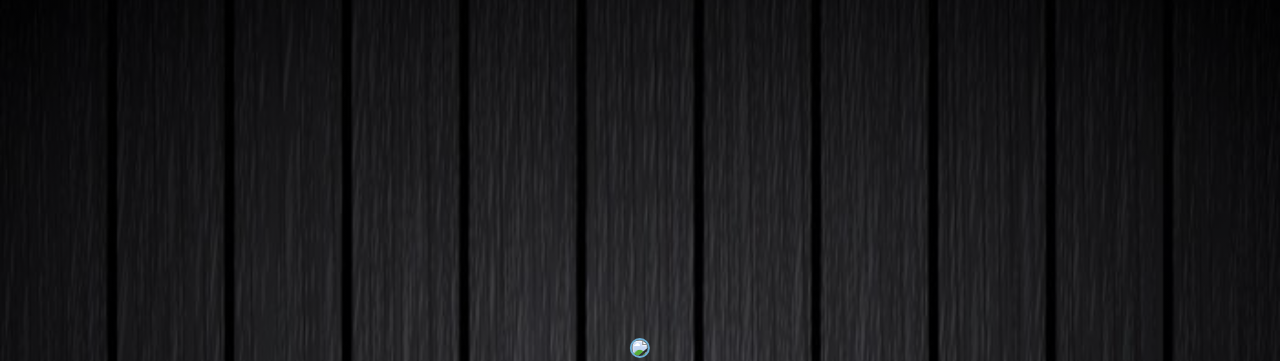
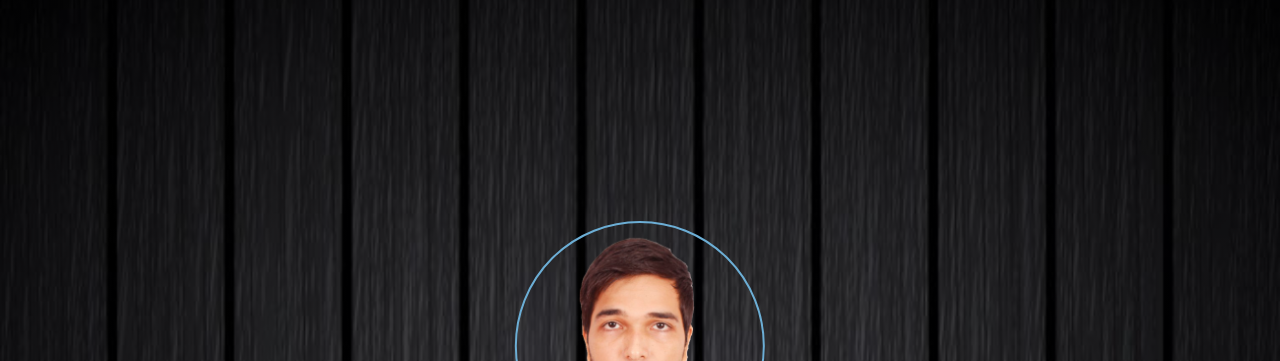
Before and after one commit to SouravGon/resume.github.io, a plain HTML site: page index.html in a window 1280 px wide. Shown: the top 361 px of the page. Drawn offline with nearby package versions, Linux system fonts and the light colour scheme.

Commit message:
changes in index file

```diff
--- a/index.html
+++ b/index.html
@@ -18,7 +18,7 @@
 	<section id="header">
 		<div class="container text-center">
 			<div class="user-box">
-				<img src="img/sg.png">
+				<img src="img/user.png">
 				<h1>Sourav Gon</h1>
 				<p>Web Developer • Data Science Enthusiast</p>
 			</div>
@@ -76,26 +76,7 @@
 
 					</p>
 
-					<!-- <div class="skills-bar">
-						<p>Adobe Photoshop</p>
-						<div class="progress">
-							<div class="progress-bar" style="width: 80%;">80%</div>
-						</div>
-					</div>
 
-					<div class="skills-bar">
-						<p>Web Development</p>
-						<div class="progress">
-							<div class="progress-bar" style="width: 90%;">90%</div>
-						</div>
-					</div>
-
-					<div class="skills-bar">
-						<p>Backend Development</p>
-						<div class="progress">
-							<div class="progress-bar" style="width: 70%;">70%</div>
-						</div>
-					</div> -->
 
 				</div>
 			</div>
@@ -174,12 +155,6 @@
 
 
 				<div class="row">
-					<!-- <div class="col-md-4">
-						<div class="services-box">
-							<i class="fa fa-rocket"></i><span>Graphics</span>
-							<p>vsagjhsa ygsgjsh gjsgjhgjs jhsJgjs gsjHGjhJh gsJgsjsgj sgjsgjh</p>
-						</div>
-					</div> -->
 
 					<div class="col-md-6">
 						<div class="services-box">
```
